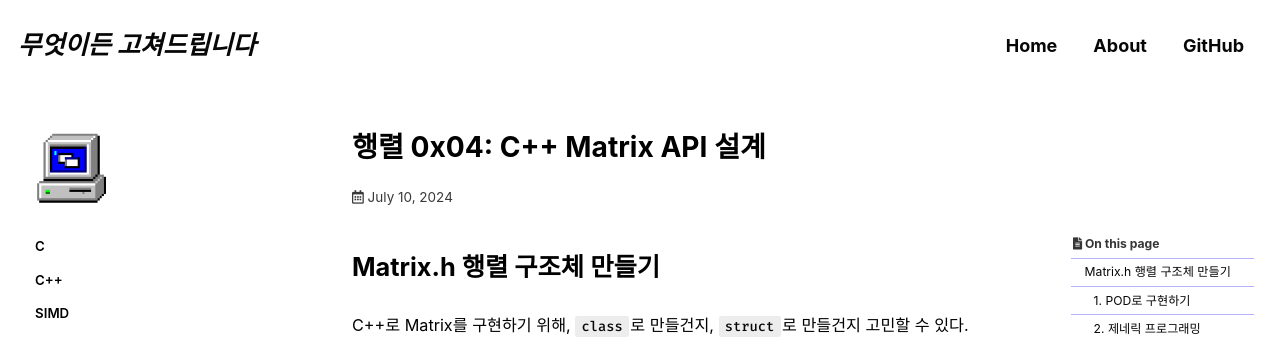
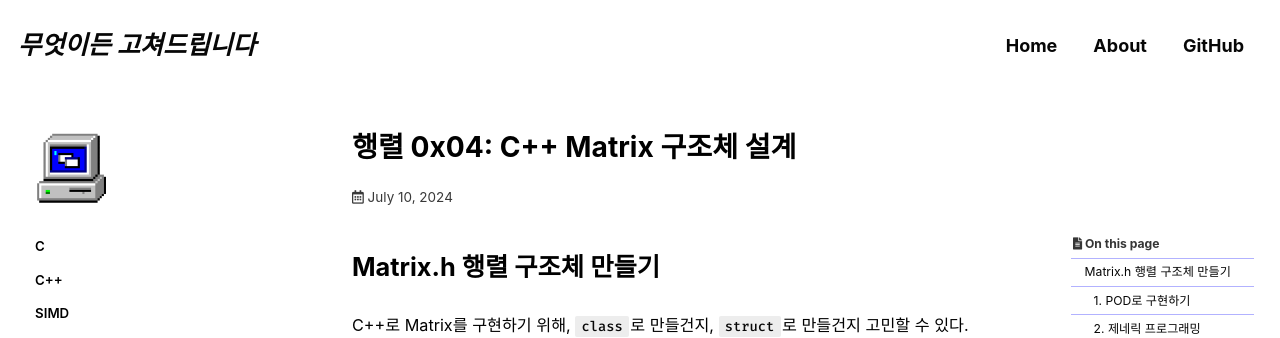
Before and after one commit to jeekpark/jeekpark.github.io, a Jekyll site: the page built from _posts/2024-07-07-matrix-0004.md, in a window 1280 px wide and 900 px high. Shown: the top 338 px of the window. Built offline with Jekyll 4.4.1, drawn with Linux system fonts in a browser that asks for light colours; cached includes are drawn as plain includes; some web fonts are replaced; comment, search, counter and statistics services are not loaded.

Commit message:
Update: 2024-07-14

```diff
--- a/_posts/2024-07-07-matrix-0004.md
+++ b/_posts/2024-07-07-matrix-0004.md
@@ -1,5 +1,5 @@
 ---
-title: "행렬 0x04: C++ Matrix API 설계"
+title: "행렬 0x04: C++ Matrix 구조체 설계"
 excerpt: "POD(), 제네릭"
 
 categories:
```
